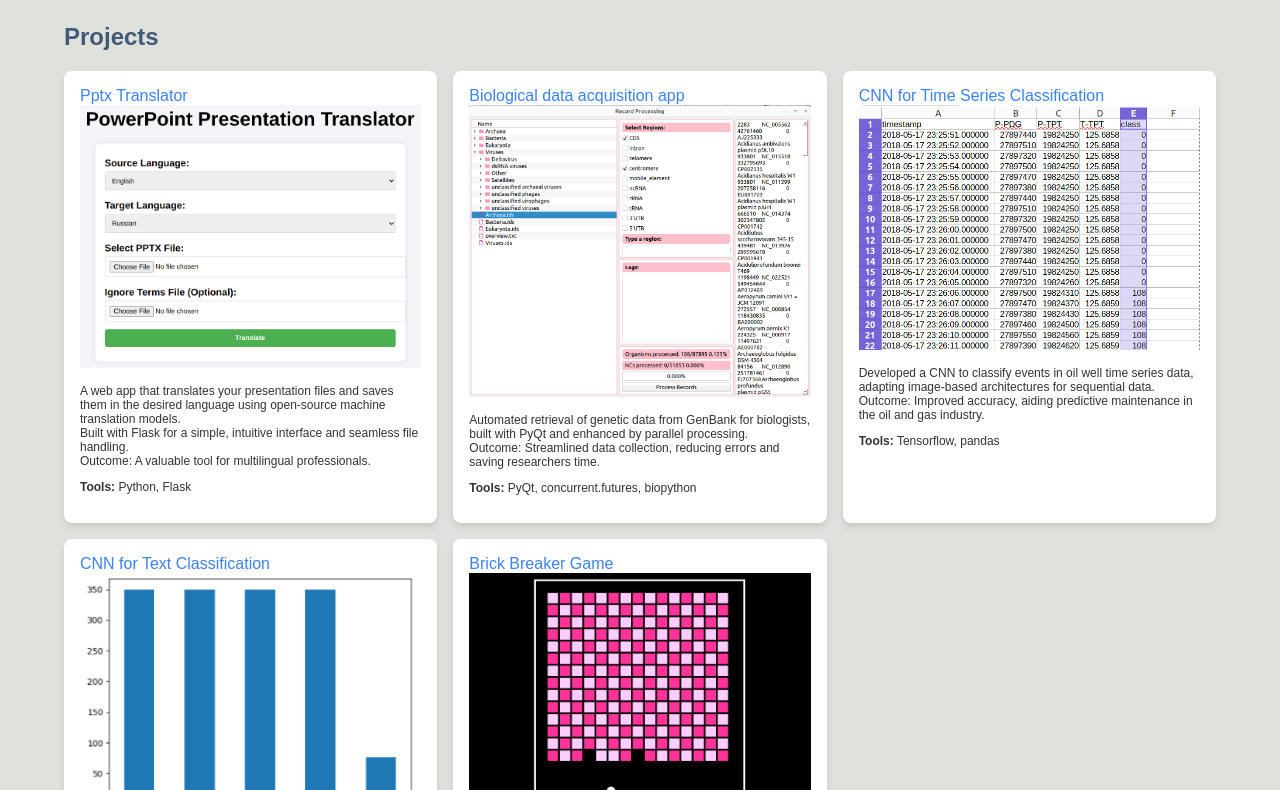
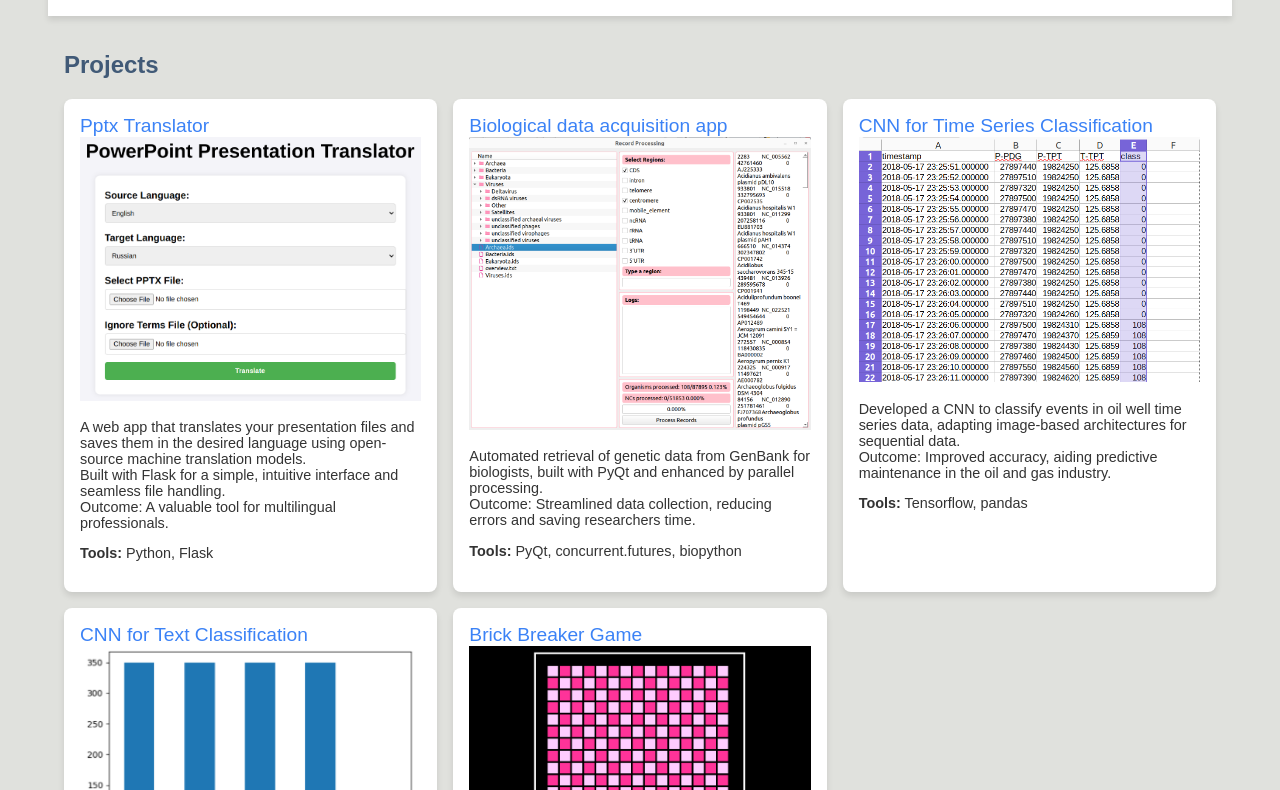
Before and after one commit to sabinaaskerova/sabinaaskerova.github.io, a plain HTML site: page index.html in a window 1280 px wide. Shown: the part 281-1071 px from the top of the page. Drawn offline with Linux system fonts and the light colour scheme.

Commit message:
text size

```diff
--- a/css/styles.css
+++ b/css/styles.css
@@ -42,10 +42,10 @@ header, footer {
 }
 
 .text-lg {
-    font-size: 1rem;
+    font-size: 1.2rem;
 }
 .text-sm {
-    font-size: 0.75rem;
+    font-size: 0.90rem;
 }
 
 .container {
```
